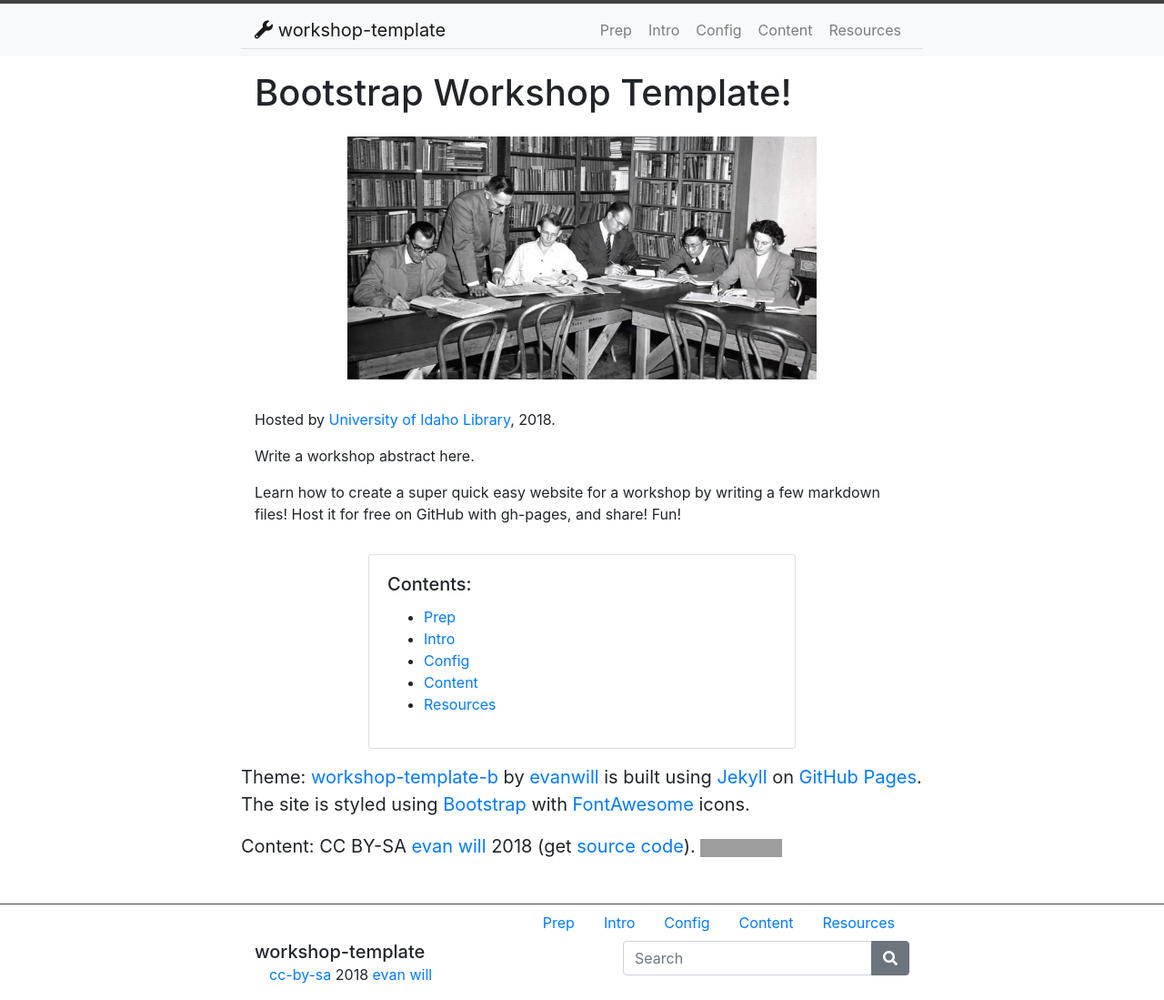
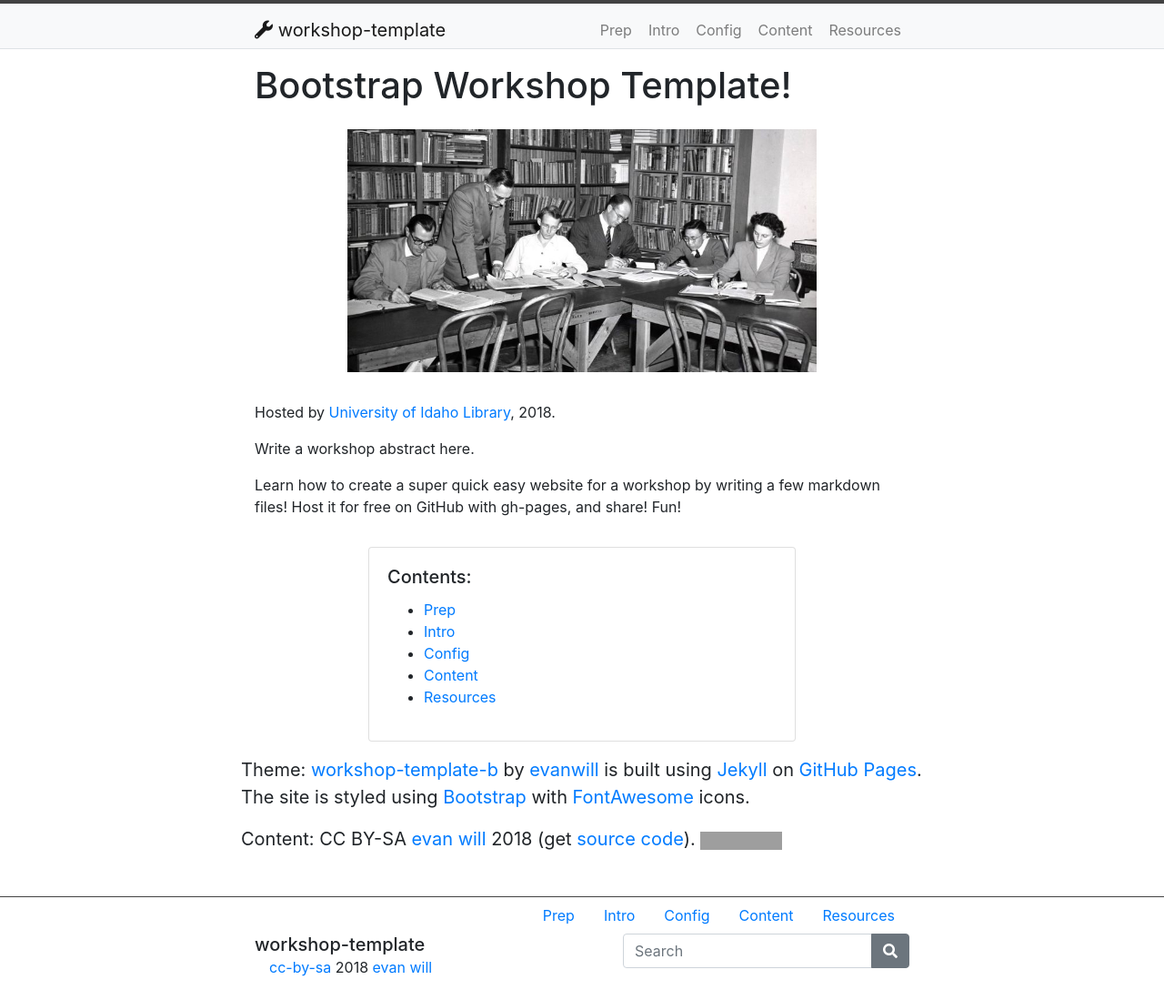
Before and after one commit to evanwill/workshop-template-b, a Jekyll site: the page built from index.md, in a window 1280 px wide. Shown: the whole page at 91% size. Built offline with Jekyll 4.4.1, drawn with Linux system fonts in a browser that asks for light colours; grey boxes are pictures that could not be loaded.

Commit message:
tweak top nav border

```diff
--- a/_includes/top-nav.html
+++ b/_includes/top-nav.html
@@ -1,5 +1,5 @@
-<nav class="navbar navbar-expand-lg navbar-light bg-light">
-    <div class="container border-bottom">
+<nav class="navbar navbar-expand-lg navbar-light bg-light pb-lg-0 border-bottom">
+    <div class="container">
         <a class="navbar-brand" href="{{ '/' | absolute_url }}"><span class="fas fa-wrench"></span> {{ site.title }}</a>
         <button class="navbar-toggler" type="button" data-toggle="collapse" data-target="#mainNav" aria-controls="mainNav" aria-expanded="false" aria-label="Toggle navigation">
             <span class="navbar-toggler-icon"></span>
```
